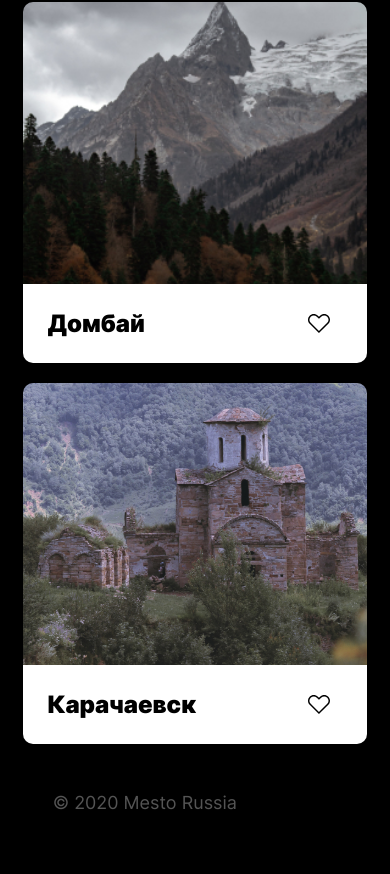
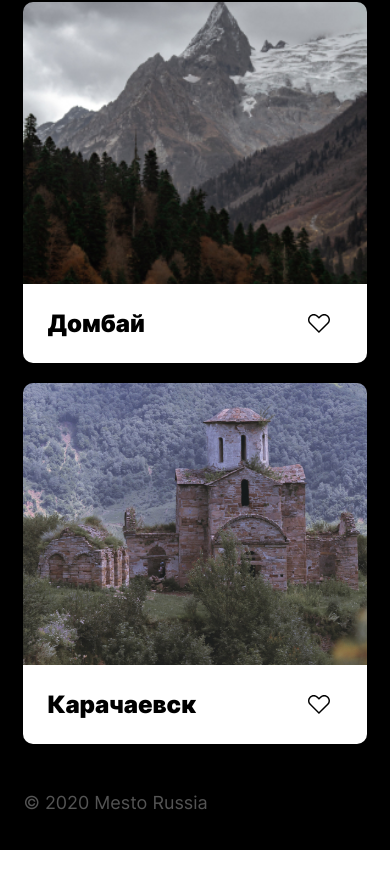
Before and after one commit to psap29/mesto, a plain HTML site: page index.html in a window 390 px wide. Shown: the part 2017-2891 px from the top of the page. After the commit the page ends 2867 px from the top, so only its background shows below. Drawn offline with Linux system fonts and the light colour scheme.

Commit message:
final test 2.0

```diff
--- a/blocks/footer/footer.css
+++ b/blocks/footer/footer.css
@@ -3,6 +3,13 @@
     padding-bottom: 60px;
     box-sizing: border-box;
     width: 73%;
+}
+
+@media screen and (max-width: 780px) {
+    .footer {
+        width: 88%;
+        padding-bottom: 36px;
+    }
 }
 
 @media screen and (max-width: 320px) {
```
